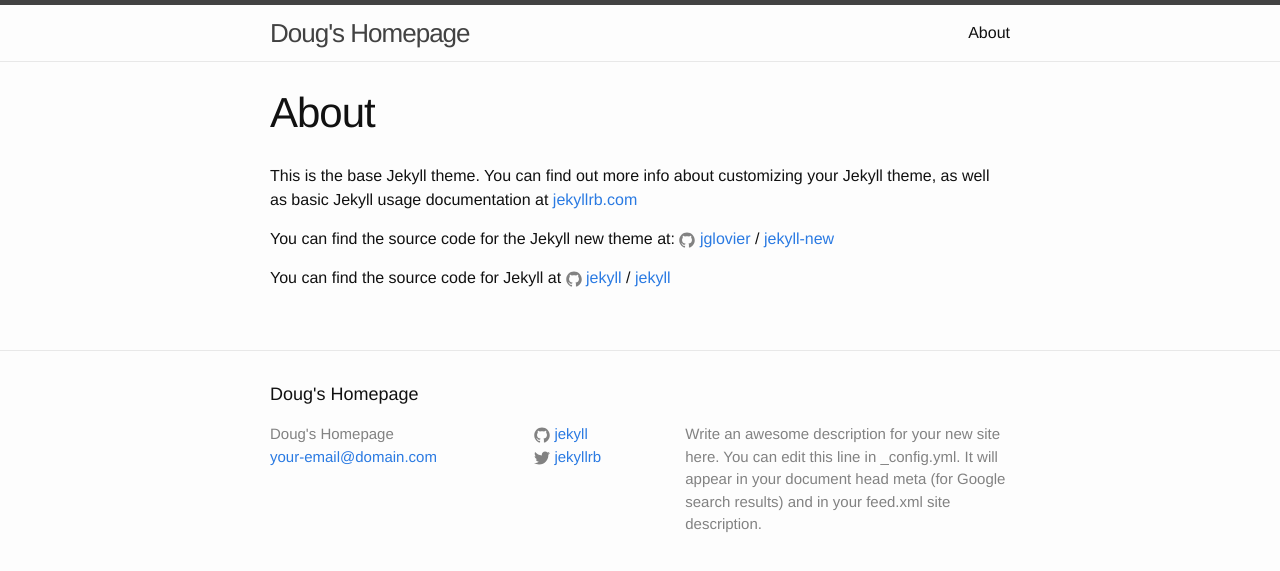
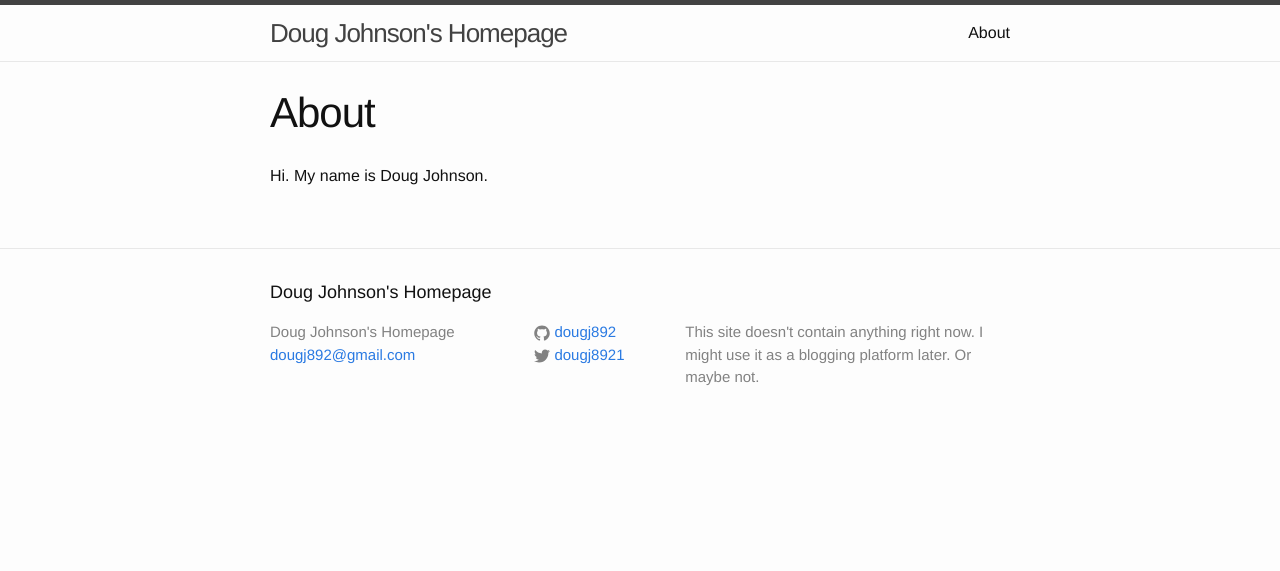
Before and after one commit to dougj892/dougj892.github.io, a Jekyll site: the page built from about.md, in a window 1280 px wide. Shown: the top 571 px of the page. Built offline with Jekyll 4.4.1, drawn with Linux system fonts in a browser that asks for light colours.

Commit message:
minor changes to standard jekyll design

```diff
--- a/_config.yml
+++ b/_config.yml
@@ -6,16 +6,14 @@
 # 'jekyll serve'. If you change this file, please restart the server process.
 
 # Site settings
-title: Doug's Homepage
-email: your-email@domain.com
+title: Doug Johnson's Homepage
+email: dougj892@gmail.com
 description: > # this means to ignore newlines until "baseurl:"
-  Write an awesome description for your new site here. You can edit this
-  line in _config.yml. It will appear in your document head meta (for
-  Google search results) and in your feed.xml site description.
+  This site doesn't contain anything right now.  I might use it as a blogging platform later.  Or maybe not.
 baseurl: "" # the subpath of your site, e.g. /blog
 url: "http://yourdomain.com" # the base hostname & protocol for your site
-twitter_username: jekyllrb
-github_username:  jekyll
+twitter_username: dougj8921
+github_username:  dougj892
 
 # Build settings
 markdown: kramdown
--- a/_posts/2016-05-04-welcome-to-jekyll.markdown
+++ b/_posts/2016-05-04-welcome-to-jekyll.markdown
@@ -4,6 +4,8 @@ title:  "Welcome to Jekyll!"
 date:   2016-05-04 10:40:48 -0400
 categories: jekyll update
 ---
+Doug -- making a minor change here
+
 You’ll find this post in your `_posts` directory. Go ahead and edit it and re-build the site to see your changes. You can rebuild the site in many different ways, but the most common way is to run `jekyll serve`, which launches a web server and auto-regenerates your site when a file is updated.
 
 To add new posts, simply add a file in the `_posts` directory that follows the convention `YYYY-MM-DD-name-of-post.ext` and includes the necessary front matter. Take a look at the source for this post to get an idea about how it works.
--- a/about.md
+++ b/about.md
@@ -4,12 +4,4 @@ title: About
 permalink: /about/
 ---
 
-This is the base Jekyll theme. You can find out more info about customizing your Jekyll theme, as well as basic Jekyll usage documentation at [jekyllrb.com](http://jekyllrb.com/)
-
-You can find the source code for the Jekyll new theme at:
-{% include icon-github.html username="jglovier" %} /
-[jekyll-new](https://github.com/jglovier/jekyll-new)
-
-You can find the source code for Jekyll at
-{% include icon-github.html username="jekyll" %} /
-[jekyll](https://github.com/jekyll/jekyll)
+Hi. My name is Doug Johnson.
```
Also changed, not shown: _posts/2016-05-04-my-first-post.markdown (added, +8 -0 lines).
